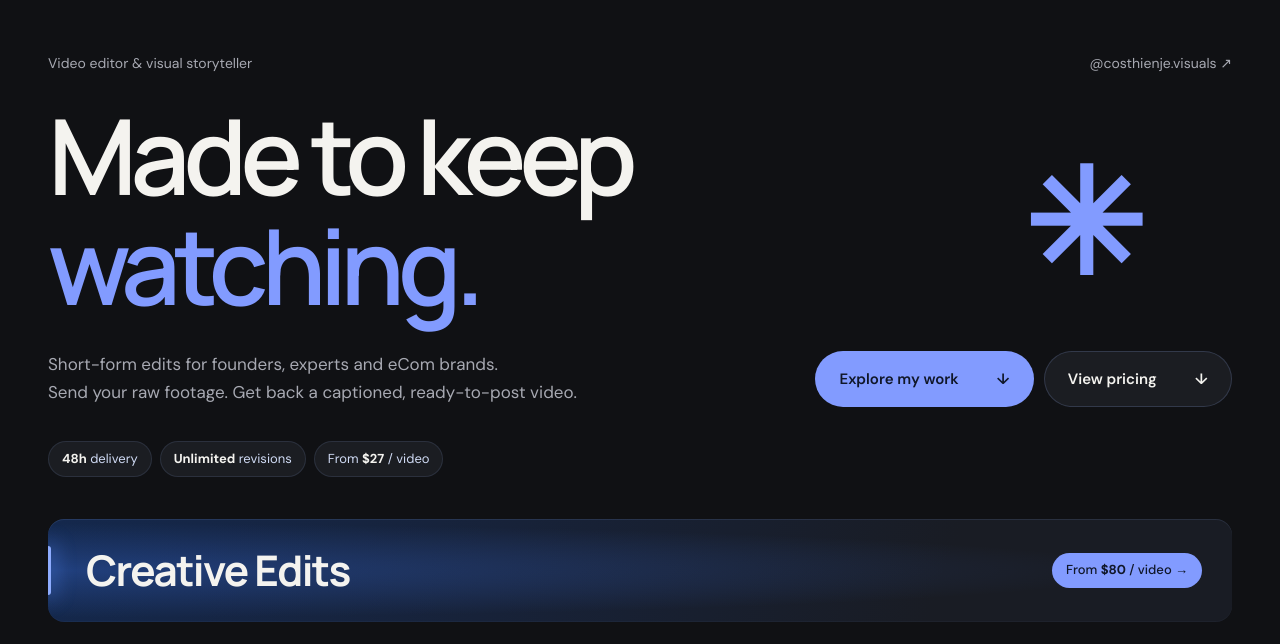
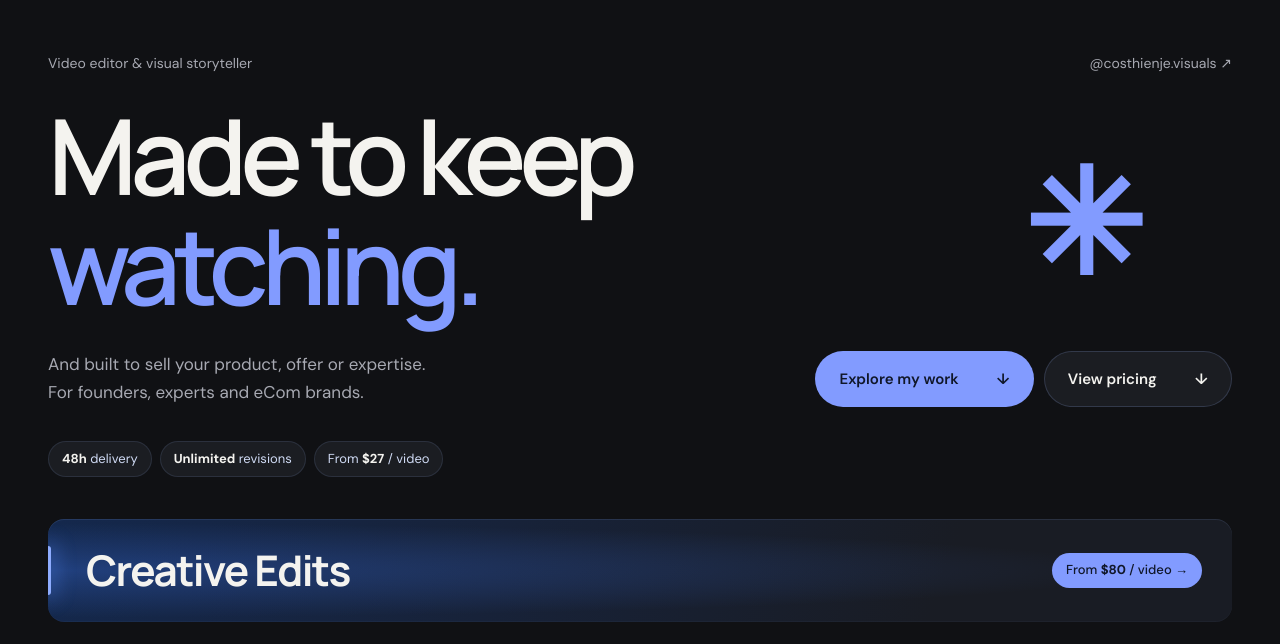
Before and after one commit to costhienje-dotcom/costhienje-dotcom.github.io, a plain HTML site: page index.html in a window 1280 px wide. Shown: the part 100-744 px from the top of the page. Drawn offline with Linux system fonts and the light colour scheme.

Commit message:
Hero subline: built to sell, for founders, experts and eCom brands
Co-Authored-By: Claude Opus 5.5 <noreply@anthropic.com>

```diff
--- a/index.html
+++ b/index.html
@@ -18,7 +18,7 @@
   <section class="hero wrap" aria-labelledby="hero-title">
     <div class="hero-intro"><p>Video editor & visual storyteller</p><a href="https://www.instagram.com/costhienje.visuals/" target="_blank" rel="noopener noreferrer">@costhienje.visuals ↗</a></div>
     <h1 id="hero-title">Made to keep<br><em>watching.</em><span class="asterisk" aria-hidden="true">✳</span></h1>
-    <div class="hero-bottom"><p>Short-form edits for founders, experts and eCom brands.<br>Send your raw footage. Get back a captioned, ready-to-post video.</p><div class="hero-actions"><a class="button primary" href="#work">Explore my work <span aria-hidden="true">↓</span></a><a class="button secondary" href="#pricing">View pricing <span aria-hidden="true">↓</span></a></div></div>
+    <div class="hero-bottom"><p>And built to sell your product, offer or expertise.<br>For founders, experts and eCom brands.</p><div class="hero-actions"><a class="button primary" href="#work">Explore my work <span aria-hidden="true">↓</span></a><a class="button secondary" href="#pricing">View pricing <span aria-hidden="true">↓</span></a></div></div>
     <ul class="hero-facts" aria-label="Working terms"><li><strong>48h</strong> delivery</li><li><strong>Unlimited</strong> revisions</li><li><a href="#pricing">From <strong data-price="min"></strong> / video</a></li></ul>
   </section>
   <section class="work wrap" id="work" aria-label="Video projects by category">
```
